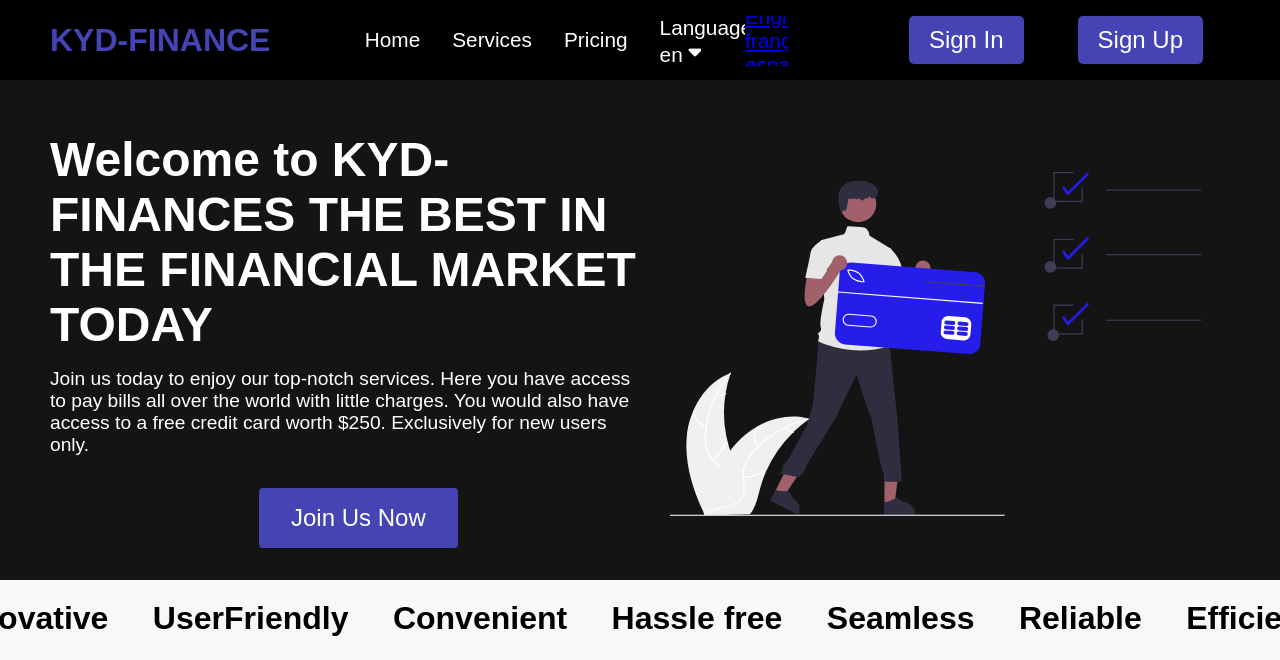
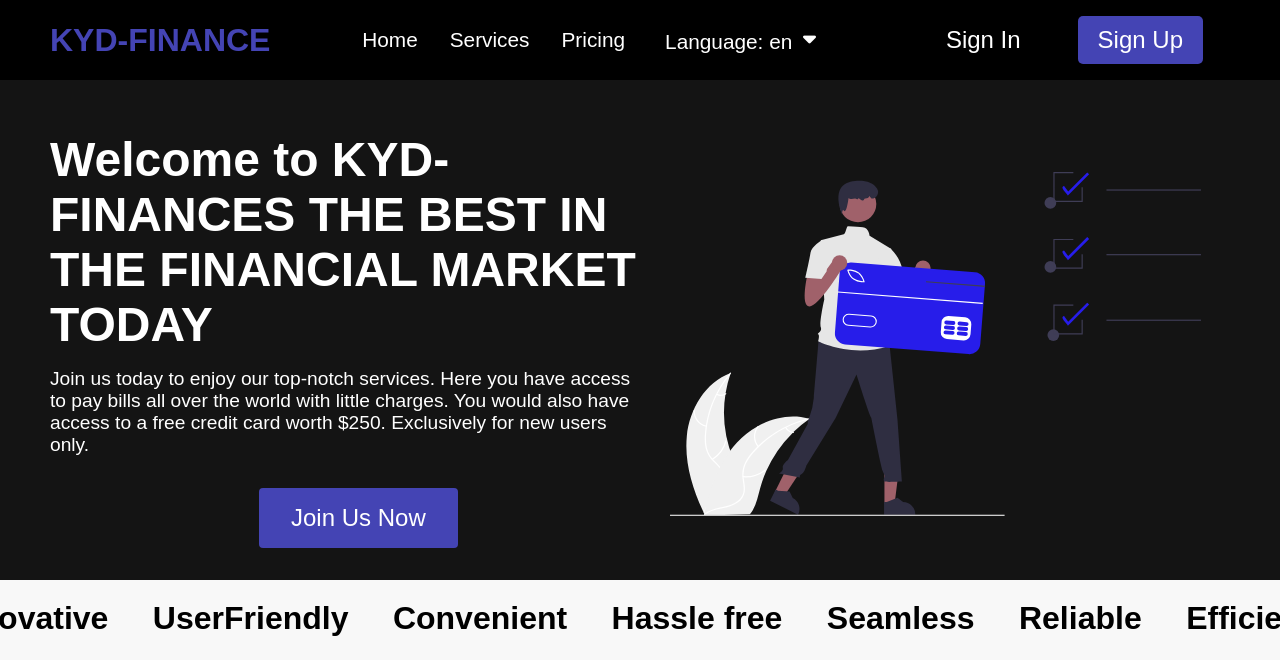
Before and after one commit to kydallaboutlearning/kydfinance, a Django app: page /en/ in a window 1280 px wide. Shown: the top 660 px of the page. Run offline with Django 5.2, Linux system fonts and the light colour scheme; some libraries are stand-ins or nearby versions.

Commit message:
Feat(styling): Added the styling Accomodating the change langage button in desktop view

```diff
--- a/static/style.css
+++ b/static/style.css
@@ -20,6 +20,13 @@
   padding: 0 50px;
   position: fixed;
 }
+
+/*
+
+.navbar__container *:not(.exclude) {
+
+} */
+
 
 .navbar-logo {
   color: rgb(68, 68, 180);
@@ -52,18 +59,28 @@
 }
 
 .navbar__links.language {
- width: 10rem;
- height: 50px;
- color: #fff;
- padding: 0 1rem;
- margin-top: 1rem;
- display: flex;
- align-items: center;
- font-size: 1.3rem;
- text-decoration: none;
+
+  padding: 0 1.5rem;
+
 }
 
 
+
+
+
+
+/* Style for the caret icon */
+.fa-solid.fa-caret-down {
+  margin-left: 5px;
+  transition: transform 0.3s ease;
+}
+
+/* Rotate the caret when hovering over the language link */
+.navbar__links.language:hover .fa-caret-down {
+  transform: rotate(180deg);
+}
+
+/* Hover styles for the language link */
 .navbar__links.language:hover {
   transition: all 0.3s ease;
   background-color: #999;
@@ -71,7 +88,43 @@
   align-items: center;
 }
 
+/* Dropdown items styles */
+.languages__dropdown {
+  display: none; /* Hidden by default */
+  position: fixed;
+  top: 70px; /* Position the dropdown just below the menu item */
+  background-color: #fff;
+  box-shadow: 0 4px 8px rgba(0, 0, 0, 0.1);
+  width: max-content;
+  z-index: 1000;
+  border-radius: 4px;
+  padding: 5px 0;
+  margin: 0;
+  transition: opacity 0.3s ease;
+}
 
+.language__list {
+  padding: 8px 16px;
+  margin: 0;
+}
+
+.language__link {
+  text-decoration: none;
+  color: #333;
+  display: block;
+  transition: background-color 0.3s ease;
+  white-space: nowrap;
+}
+
+.language__link:hover {
+  background-color: #ddd;
+
+}
+
+/* adding hover effect to the drop-down menu */
+.navbar__links.language:hover .languages__dropdown{
+  display: block;
+}
 
 /* added the hover effect */
 .navbar__links:hover {
@@ -87,6 +140,8 @@
 .navbar__btn.mobile {
   display: none;
 }
+
+
 
 .navbar__btn.desktop {
   display: flex;
@@ -104,6 +159,18 @@
   margin: 0 27px;
 }
 
+/* stylin the sign-in button */
+
+.button.log {
+  color: #fff;
+  text-decoration: none;
+  border: none;
+  display: flex;
+  font-size: 1.5rem;
+  margin: 0 10px;
+  background: none;
+}
+
 /* Adding hover effect */
 .button:hover {
   background: #3c90f0;
@@ -115,6 +182,22 @@
 
 .navbar__toggle {
   display: none;
+}
+
+
+@media screen and (max-width:1150px) {
+.navbar__container {
+  padding: 0 25px;
+}
+
+.navbar-logo{
+  font-size: 1.8rem;
+}
+
+.navbar__links{
+  padding: 0 0.6rem;
+  font-size: 1.2rem;
+}
 }
 
 @media screen and (max-width: 960px) {
@@ -554,6 +637,8 @@
   flex-wrap: wrap;
   padding: 2rem;
   gap: 1.5rem;
+  background: #141414;
+
 }
 
 
```
